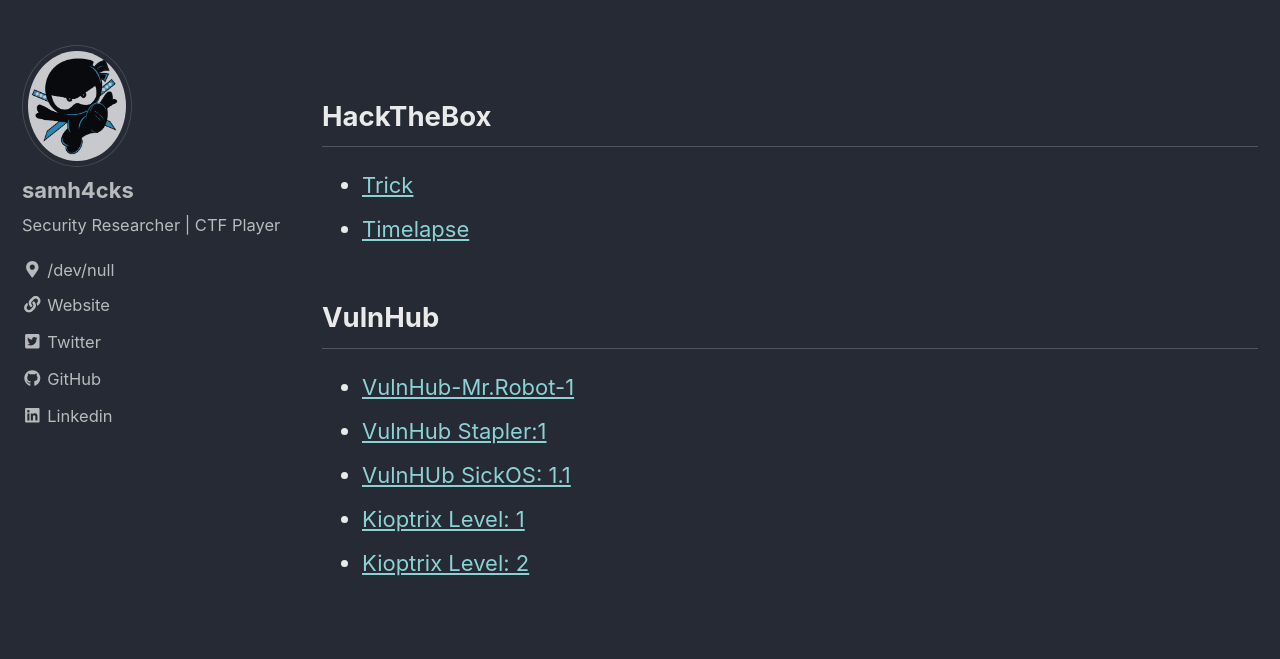
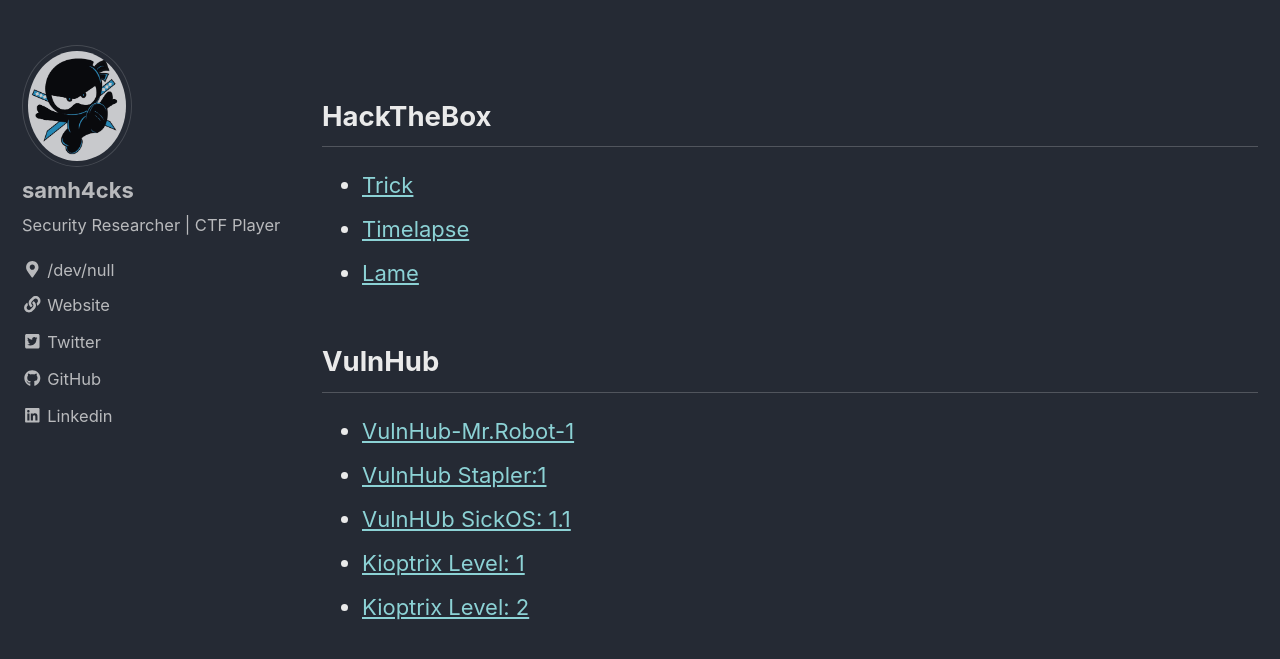
Before and after one commit to samh4cks/samh4cks.github.io, a Jekyll site: the page built from _pages/categories.md, in a window 1280 px wide and 900 px high, scrolled down 323 px. Shown: the top 659 px of the window. Built offline with Jekyll 4.4.1, drawn with Linux system fonts in a browser that asks for light colours; cached includes are drawn as plain includes.

Commit message:
Updating categories.md

```diff
--- a/_pages/categories.md
+++ b/_pages/categories.md
@@ -12,6 +12,7 @@
 <ul>
   <li><a href="https://rkmsh.github.io/trick/">Trick</a></li>
   <li><a href="https://rkmsh.github.io/timelapse/">Timelapse</a></li>
+  <li><a href="https://samh4cks.github.io/lame/">Lame</a></li>
 </ul>
 
 <h2>VulnHub</h2>
```
